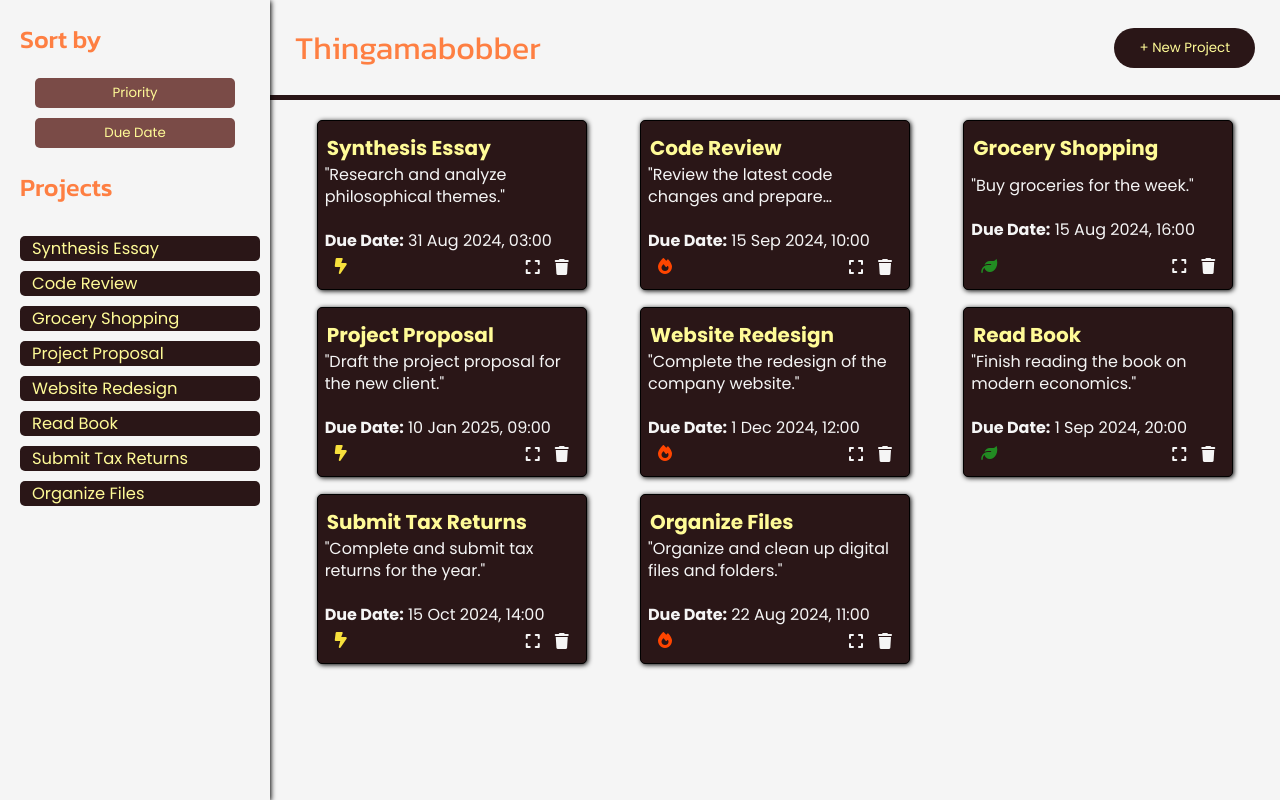
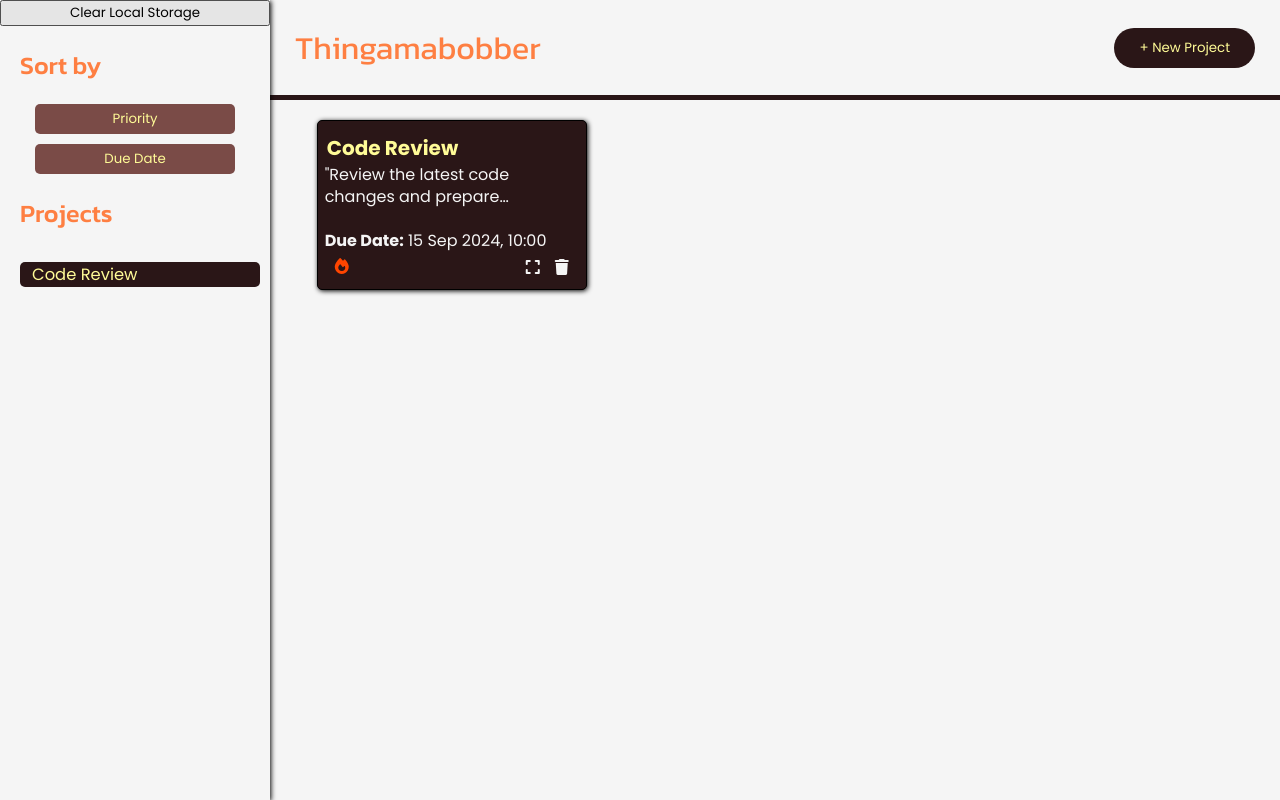
Before and after one commit to karldreta/todo-list-Thingamabob, a website built with webpack: page src/template.html in a window 1280 px wide. Built offline with nearby package versions, Linux system fonts and the light colour scheme.

Commit message:
Add clearLocal btn for testing, Prepare to push

```diff
--- a/src/modules/handleStorage.js
+++ b/src/modules/handleStorage.js
@@ -25,5 +25,6 @@ export function storeInLocal(Project) {
   });
 }
 
-
-localStorage.clear()
+document.querySelector('#clearLocalStorage').addEventListener('click', (e) => {
+  localStorage.clear();
+})
--- a/src/modules/projectForm.js
+++ b/src/modules/projectForm.js
@@ -38,14 +38,14 @@ projectForm.addEventListener('submit', e => {
   });
 
 // Below: Sample Projects For styling:
-addProject('Synthesis Essay', 'Research and analyze philosophical themes.', '2024-08-31T03:00', 'Urgent');
 addProject('Code Review', 'Review the latest code changes and prepare feedback.', '2024-09-15T10:00', 'Important');
-addProject('Grocery Shopping', 'Buy groceries for the week.', '2024-08-15T16:00', 'Relaxed');
-addProject('Project Proposal', 'Draft the project proposal for the new client.', '2025-01-10T09:00', 'Urgent');
-addProject('Website Redesign', 'Complete the redesign of the company website.', '2024-12-01T12:00', 'Important');
-addProject('Read Book', 'Finish reading the book on modern economics.', '2024-09-01T20:00', 'Relaxed');
-addProject('Submit Tax Returns', 'Complete and submit tax returns for the year.', '2024-10-15T14:00', 'Urgent');
-addProject('Organize Files', 'Organize and clean up digital files and folders.', '2024-08-22T11:00', 'Important');
+// addProject('Grocery Shopping', 'Buy groceries for the week.', '2024-08-15T16:00', 'Relaxed');
+// addProject('Organize Files', 'Organize and clean up digital files and folders.', '2024-08-22T11:00', 'Important');
+// addProject('Project Proposal', 'Draft the project proposal for the new client.', '2025-01-10T09:00', 'Urgent');
+// addProject('Website Redesign', 'Complete the redesign of the company website.', '2024-12-01T12:00', 'Important');
+// addProject('Read Book', 'Finish reading the book on modern economics.', '2024-09-01T20:00', 'Relaxed');
+// addProject('Submit Tax Returns', 'Complete and submit tax returns for the year.', '2024-10-15T14:00', 'Urgent');
+// addProject('Synthesis Essay', 'Research and analyze philosophical themes.', '2024-08-31T03:00', 'Urgent');
 
 
 // Below: Todo item Input dialog and Form
--- a/src/template.html
+++ b/src/template.html
@@ -14,6 +14,7 @@
         </nav>
     </header>
     <nav id="sideBar">
+        <button id="clearLocalStorage">Clear Local Storage</button>
         <nav id="navFilter">
             <h2>Sort by</h2>
             <div class="sortBtnContainer">
```
